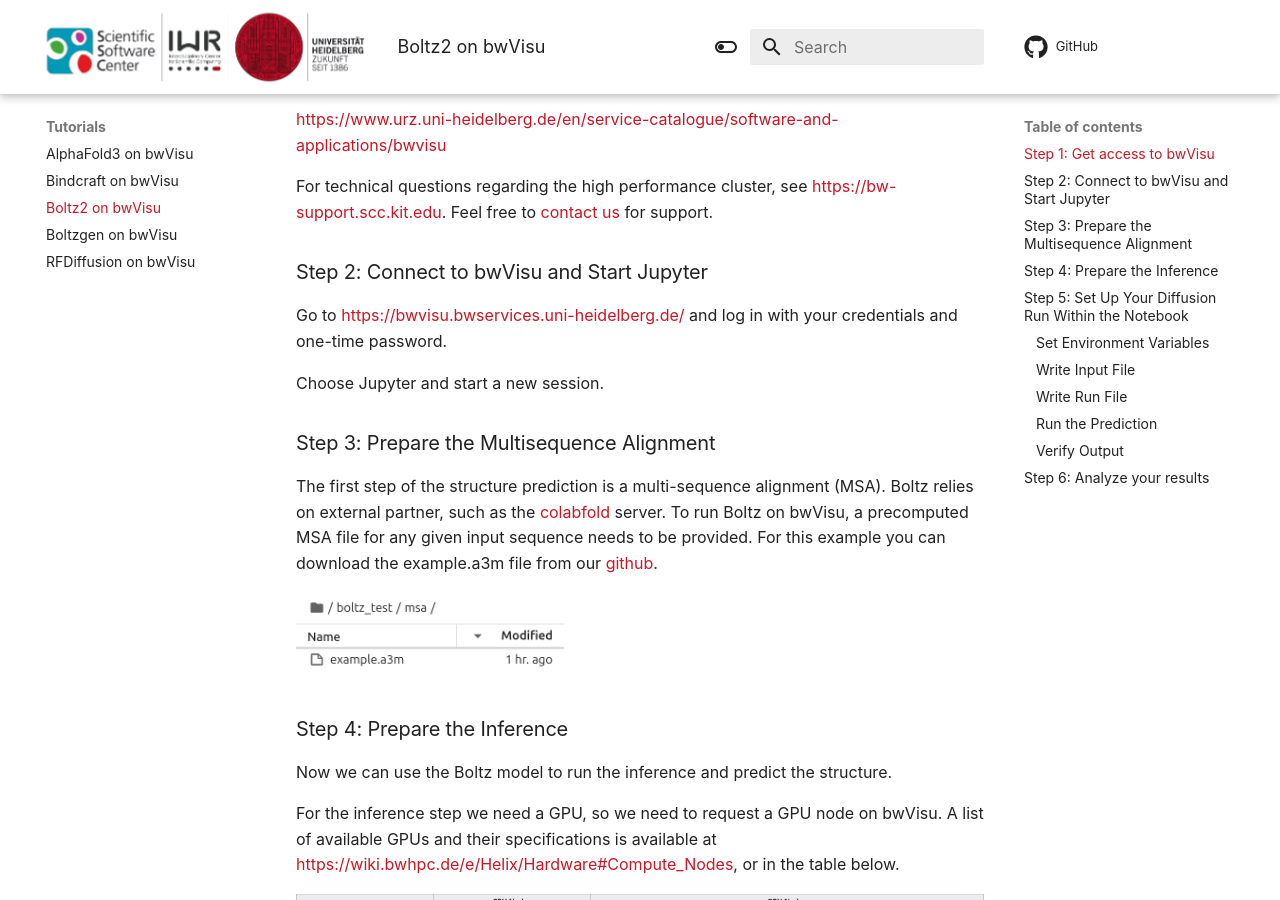
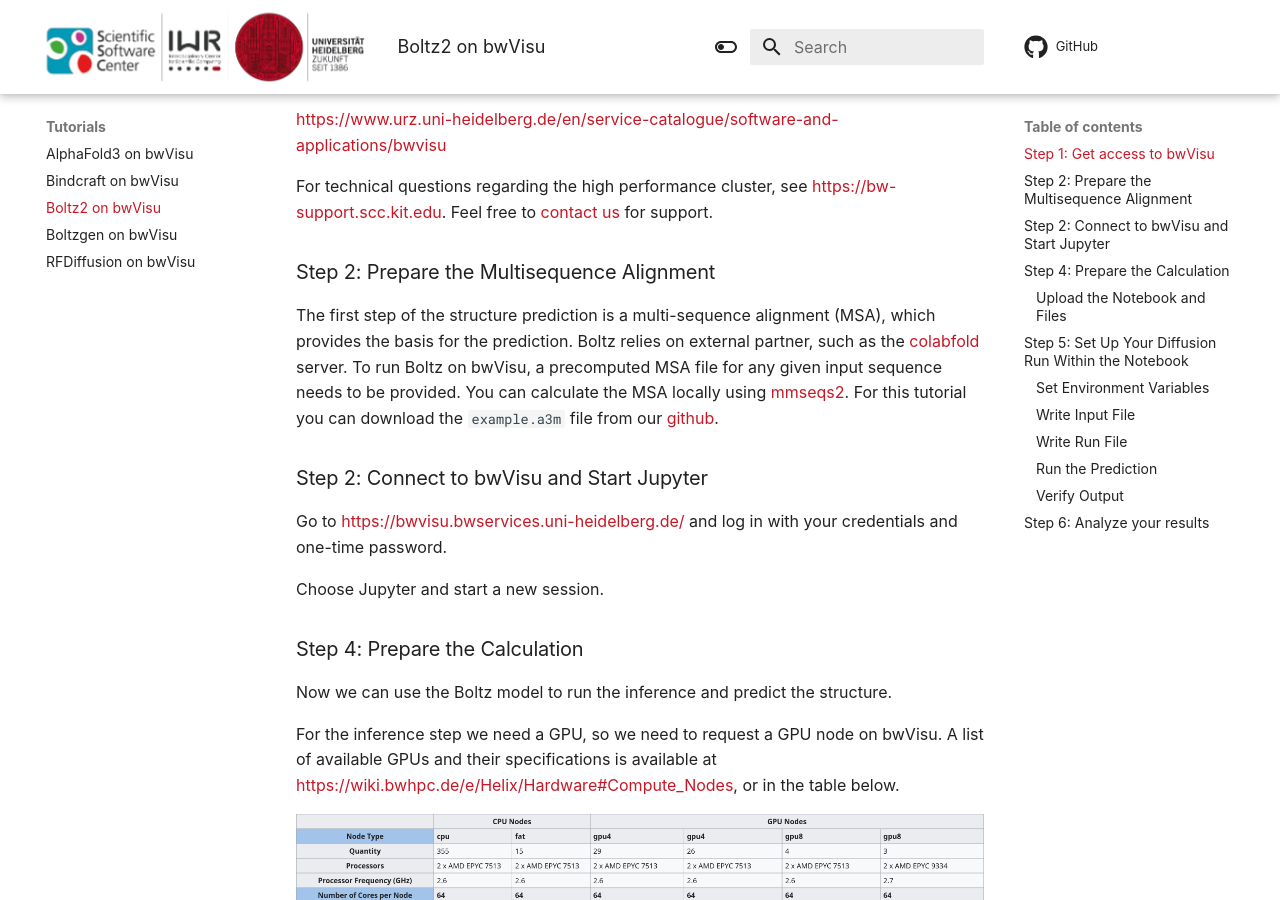
Before and after one commit to ssciwr/BioStructureHub, an MkDocs documentation site: the page built from docs/tutorials/tutorial_Boltz_bwVisu.md, in a window 1280 px wide and 900 px high, scrolled down 380 px. Built offline with MkDocs 1.6.1 and Material for MkDocs 9.7.7, drawn with Linux system fonts in a browser that asks for light colours; comment, search, counter and statistics services are not loaded; some of the changed text lies outside the part shown.

Commit message:
extended MSA description

```diff
--- a/docs/tutorials/tutorial_Boltz_bwVisu.md
+++ b/docs/tutorials/tutorial_Boltz_bwVisu.md
@@ -12,20 +12,18 @@ To start, get access to bwVisu via bwForCluster Helix or SDS. For more informati
 
 For technical questions regarding the high performance cluster, see <a href="https://bw-support.scc.kit.edu" target="_blank" rel="noopener">https://bw-support.scc.kit.edu</a>. Feel free to [contact us](../contact.md) for support.
 
+### Step 2: Prepare the Multisequence Alignment
+
+The first step of the structure prediction is a multi-sequence alignment (MSA), which provides the basis for the prediction. Boltz relies on external partner, such as the <a href="https://www.nature.com/articles/s41592-022-01488-1" target="_blank" rel="noopener">colabfold</a> server. To run Boltz on bwVisu, a precomputed MSA file for any given input sequence needs to be provided. You can calculate the MSA locally using <a href="https://github.com/soedinglab/MMseqs2" target="_blank" rel="noopener">mmseqs2</a>. For this tutorial you can download the `example.a3m` file from our <a href="https://github.com/ssciwr/BioStructureHub/tree/main/notebooks" target="_blank" rel="noopener">github</a>.
+
 ### Step 2: Connect to bwVisu and Start Jupyter
 
 Go to <a href="https://bwvisu.bwservices.uni-heidelberg.de/" target="_blank" rel="noopener">https://bwvisu.bwservices.uni-heidelberg.de/</a> and log in with your credentials and one-time password.
 
 Choose Jupyter and start a new session.
 
-### Step 3: Prepare the Multisequence Alignment
 
-The first step of the structure prediction is a multi-sequence alignment (MSA). Boltz relies on external partner, such as the <a href="https://www.nature.com/articles/s41592-022-01488-1" target="_blank" rel="noopener">colabfold</a> server. To run Boltz on bwVisu, a precomputed MSA file for any given input sequence needs to be provided. For this example you can download the example.a3m file from our <a href="https://github.com/ssciwr/BioStructureHub/tree/main/notebooks" target="_blank" rel="noopener">github</a>.
-
-![Screenshot](../images/tutorial/bwVisu_Boltz_MSA.png)
-{: style="width:268px"}
-
-### Step 4: Prepare the Inference
+### Step 4: Prepare the Calculation
 
 Now we can use the Boltz model to run the inference and predict the structure.
 
@@ -40,6 +38,19 @@ The GPU is selected byw "GPU Type". The memory of each GPU Type is specified in
 <!--{: style="height:500px;width:750px"}-->
 
 You also need to define the `Kernel Path` to the boltz kernel at `/mnt/sds-hd/sd25g005/boltzgen/share/jupyter/`. [Contact us](../contact.md) for access to this shared directory.
+
+#### Upload the Notebook and Files
+
+Upload the notebooks from our <a href="https://github.com/ssciwr/BioStructureHub/tree/main/notebooks" target="_blank" rel="noopener">github</a> by clicking on the upload button:
+
+![Screenshot](../images/tutorial/bwVisu_upload.png){: style="height:111px;width:444px"}
+
+After the upload, you can see the notebooks in the file browser on the left.
+
+Use the file browser on the left to create a working directory, for example `boltz_test/`. Then upload the MSA example file `example.a3m` to your working directory.
+
+![Screenshot](../images/tutorial/bwVisu_Boltz_MSA.png)
+{: style="width:268px"}
 
 ### Step 5: Set Up Your Diffusion Run Within the Notebook
 
```
